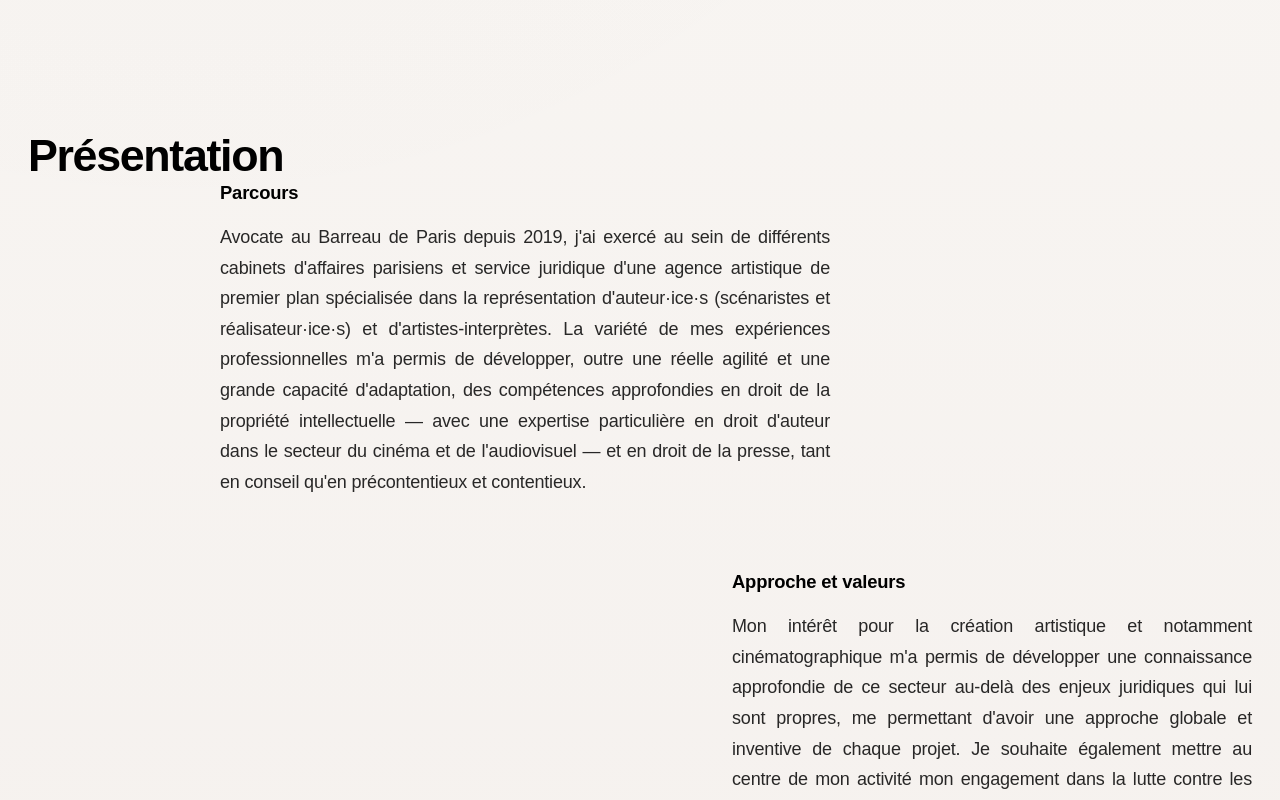
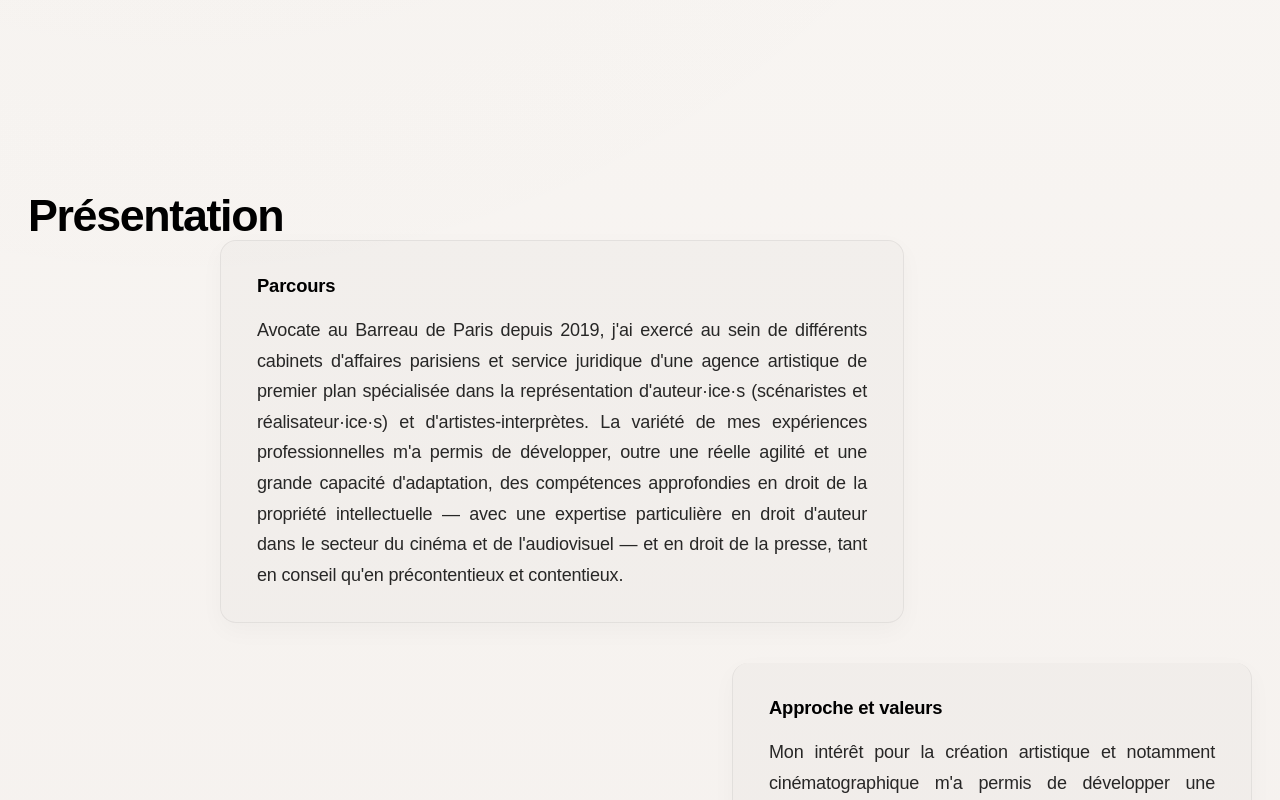
Before and after one commit to ludovicbeot/site-claire-lise, a Next.js app: page / in a window 1280 px wide. Shown: the part 1080-1880 px from the top of the page. Built offline with nearby package versions, Linux system fonts and the light colour scheme; a web font is replaced by a local one.

Commit message:
Update globals.css

```diff
--- a/app/globals.css
+++ b/app/globals.css
@@ -395,7 +395,7 @@ body {
 }
 
 .presentation-detail-header {
-  margin-top: 360px;
+  margin-top: 420px;
   padding-top: 8px;
 }
 
@@ -407,6 +407,12 @@ body {
 
 .presentation-section {
   margin-left: clamp(140px, 15vw, 280px);
+  background: rgba(0, 0, 0, 0.02);
+  border: 1px solid rgba(0, 0, 0, 0.06);
+  border-radius: 16px;
+  padding: 32px 36px;
+  box-shadow: 0 8px 24px rgba(0, 0, 0, 0.03);
+  max-width: fit-content;
 }
 
 .presentation-section--shifted {
@@ -478,6 +484,8 @@ body {
 
   .presentation-section {
     margin-left: 0;
+    padding: 24px 20px;
+    max-width: 100%;
   }
 
   .presentation-section--shifted {
```
